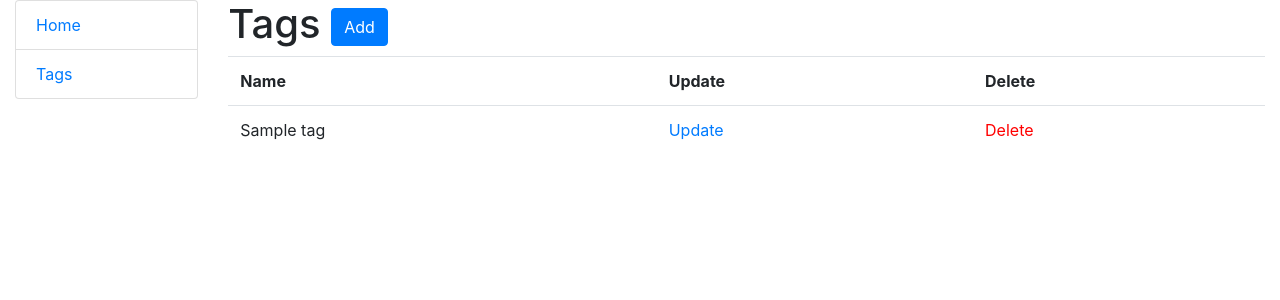
After one commit to oleksandr-pupchenko/todo-list, a Django app: page /tags/ in a window 1280 px wide. The commit adds this page. Shown: the top 300 px of the page. Run offline with Django 4.2, Linux system fonts and the light colour scheme; tables that the repository leaves empty hold one stand-in row (values such as "Sample post").

Commit message:
Add ListView, CreateVIew, UpdateView & DeleteView for Tag"

```diff
--- a/templates/includes/sidebar.html
+++ b/templates/includes/sidebar.html
@@ -1,4 +1,4 @@
 <ul class="sidebar-nav list-group">
   <li class="list-group-item"><a href="{% url 'todolist:index' %}">Home</a></li>
-  <li class="list-group-item"><a>Tags</a></li>
+  <li class="list-group-item"><a href="{% url 'todolist:tag-list' %}">Tags</a></li>
 </ul>
--- a/templates/todolist/index.html
+++ b/templates/todolist/index.html
@@ -23,7 +23,7 @@
                         <a href="{% url 'todolist:task-delete' pk=task.id %}">Delete</a>
                     </p>
                     {% if task.is_done %}
-                        <a href="{% url 'todolist:toggle_task_status' pk=task.id %}" class="btn btn-primary">Undo</a>
+                        <a href="{% url 'todolist:toggle_task_status' pk=task.id %}" class="btn btn-dark">Undo</a>
                     {% else %}
                         <a href="{% url 'todolist:toggle_task_status' pk=task.id %}" class="btn btn-success">Complete</a>
                     {% endif %}
--- /dev/null
+++ b/templates/todolist/tag_list.html
@@ -0,0 +1,41 @@
+{% extends "base.html" %}
+
+{% block content %}
+  <h1>
+    Tags
+    <a href="{% url 'todolist:tag-create' %}" class="btn btn-primary link-to-page">
+      Add
+    </a>
+  </h1>
+
+  {% if tag_list %}
+    <table class="table">
+      <tr>
+        <th>Name</th>
+        <th>Update</th>
+        <th>Delete</th>
+      </tr>
+
+      {% for tag in tag_list %}
+        <tr>
+          <td>
+              {{ tag.name }}
+          </td>
+          <td>
+              <a href="{% url 'todolist:tag-update' pk=tag.id %}">
+                Update
+              </a>
+            </td>
+            <td>
+              <a style="color: red"
+                href="{% url 'todolist:tag-delete' pk=tag.id %}">
+                Delete
+              </a>
+            </td>
+        </tr>
+      {% endfor %}
+    </table>
+  {% else %}
+      <p>There are no tags in the Todo list.</p>
+  {% endif %}
+{% endblock %}
--- a/todolist/urls.py
+++ b/todolist/urls.py
@@ -4,7 +4,7 @@ from todolist.views import (
     index,
     TaskCreateView,
     TaskUpdateView,
-    TaskDeleteView, toggle_task_status
+    TaskDeleteView, toggle_task_status, TagListView, TagCreateView, TagUpdateView, TagDeleteView
 )
 
 urlpatterns = [
@@ -29,6 +29,26 @@ urlpatterns = [
         toggle_task_status,
         name="toggle_task_status"
     ),
+    path(
+        "tags/",
+        TagListView.as_view(),
+        name="tag-list",
+    ),
+    path(
+        "tags/create/",
+        TagCreateView.as_view(),
+        name="tag-create",
+    ),
+    path(
+        "tags/<int:pk>/update/",
+        TagUpdateView.as_view(),
+        name="tag-update",
+    ),
+    path(
+        "tags/<int:pk>/delete/",
+        TagDeleteView.as_view(),
+        name="tag-delete",
+    ),
  ]
 
 app_name = "todolist"
--- a/todolist/views.py
+++ b/todolist/views.py
@@ -2,7 +2,7 @@ from django.shortcuts import render, get_object_or_404, redirect
 from django.urls import reverse_lazy
 from django.views import generic
 
-from todolist.models import Task
+from todolist.models import Task, Tag
 
 
 def index(request):
@@ -36,3 +36,26 @@ def toggle_task_status(request, pk):
     task.is_done = not task.is_done
     task.save()
     return redirect("todolist:index")
+
+
+class TagListView(generic.ListView):
+    model = Tag
+    context_object_name = "tag_list"
+    template_name = "todolist/tag_list.html"
+
+
+class TagCreateView(generic.CreateView):
+    model = Tag
+    fields = "__all__"
+    success_url = reverse_lazy("todolist:tag-list")
+
+
+class TagUpdateView(generic.UpdateView):
+    model = Tag
+    fields = "__all__"
+    success_url = reverse_lazy("todolist:tag-list")
+
+
+class TagDeleteView(generic.DeleteView):
+    model = Tag
+    success_url = reverse_lazy("todolist:tag-list")
```
Also changed, not shown: templates/todolist/tag_confirm_delete.html (added, +10 -0 lines), templates/todolist/tag_form.html (added, +12 -0 lines).
